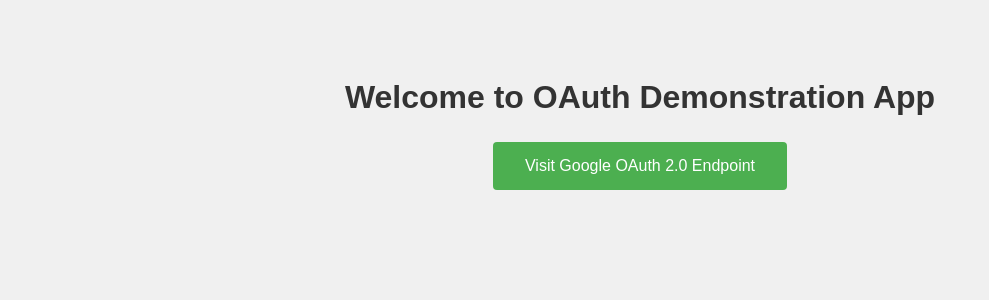
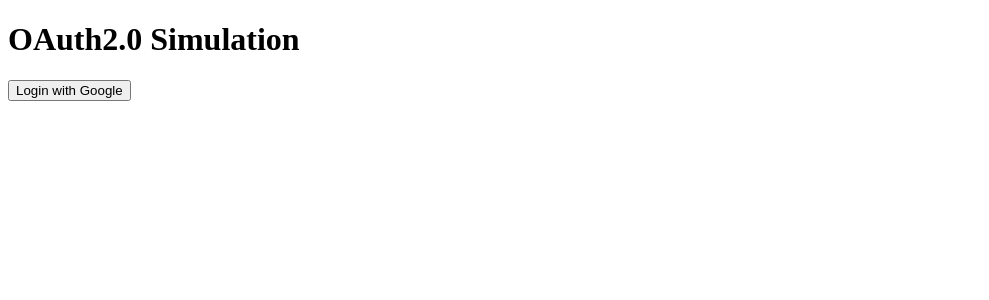
Before and after one commit to BByrge/Cell-Savior, a Flask app: template templates/index.html in a window 1280 px wide. Shown: the top 300 px of the page, without its empty margins (0-989 px from the left). Run offline with Flask 3, Linux system fonts and the light colour scheme; the template is opened without the code that fills it, so the values that code supplies are empty; parts of the project's set-up code (start-up, migrations or seed data) failed here and were passed over.

Commit message:
Basic auth is working. Now displaying jwt token on the frontend.

```diff
--- a/frontend_simulator.py
+++ b/frontend_simulator.py
@@ -1,88 +1,40 @@
-from flask import Flask, request, render_template, redirect
-import json, random, string, requests
-from google.cloud import datastore
+from flask import Flask, redirect, request, jsonify, render_template
+import requests
 
-app = Flask(__name__, template_folder="templates")
-app.secret_key = 'SECRET_KEY'
-db = datastore.Client()
+app = Flask(__name__)
 
-with open("client_secret.json") as f:
-    client_secret = json.load(f)
-CLIENT_ID = client_secret['web']['client_id']
-CLIENT_SECRET = client_secret['web']['client_secret']
-REDIRECT_URI = client_secret['web']['redirect_uris'][0]
-SCOPE = "https://www.googleapis.com/auth/userinfo.profile https://www.googleapis.com/auth/userinfo.email"
+BACKEND_API_BASE_URL = "http://localhost:8080/api"
 
-class Connection:
+@app.route('/')
+def index():
+    return render_template('index.html')
 
-    def __init__(self, client_id, redirect_uri, scope) -> None:
-        self.state = self.generate_state()
-        # store state in datastore
-        self.url = f"https://accounts.google.com/o/oauth2/v2/auth?response_type=code&client_id={client_id}&redirect_uri={redirect_uri}&scope={scope}&state={self.state}&prompt=consent&include_granted_scopes=true"
+@app.route('/login', methods=['GET'])
+def login():
+    # Call the backend to initiate OAuth
+    response = requests.get(f"{BACKEND_API_BASE_URL}/auth/initiate")
+    if response.status_code == 200:
+        data = response.json()
+        return redirect(data["url"])
+    return "Failed to initiate OAuth", 500
 
-    def generate_state(self):
-        return ''.join(random.choices(string.ascii_letters + string.digits, k=16))
+@app.route('/auth/callback', methods=['GET'])
+def oauth_callback():
+    # Receive the authorization code and state from Google
+    code = request.args.get("code")
+    state = request.args.get("state")
 
-    def get_state(self):
-        return self.state
+    if not code or not state:
+        return "Missing authorization code or state", 400
 
-@app.route("/")
-def index():
-    return render_template("index.html", url="/oauth")
-
-@app.route("/oauth")
-def oauth():
-    if not request.args.get("code"):
-        connection = Connection(CLIENT_ID, REDIRECT_URI, SCOPE)
-        state_key = db.key("state")
-        state = datastore.Entity(key=state_key)
-        state.update({"state": connection.get_state()})
-        db.put(state)
-        return redirect(connection.url)
-    code = request.args.get("code")
-    request_state = request.args.get("state")
-    # Retrieve state from datastore
-    query = db.query(kind="state")
-    results = list(query.fetch())
-    for result in results:
-        print(result['state'])
-        if result['state'] == request_state:
-            state = result['state']
-            break
-    if request_state != state:
-        return "Invalid state", 400
-
-    url = "https://oauth2.googleapis.com/token"
-    headers = {
-        "Content-Type": "application/x-www-form-urlencoded"
-    }
-    data = {
-        "code": code,
-        "client_id": CLIENT_ID,
-        "client_secret": CLIENT_SECRET,
-        "redirect_uri": REDIRECT_URI,
-        "grant_type": "authorization_code"
-    }
-    response = requests.post(url, headers=headers, data=data)
-    response_data = response.json()
-    access_token = response_data.get("access_token")
-
-    if not access_token:
-        return "Failed to retrieve access token", 400
-    # Send post request to google api with access code
-    url = "https://www.googleapis.com/oauth2/v1/userinfo"
-    headers = {
-        "Authorization": f"Bearer {access_token}"
-    }
-    response = requests.get(url, headers=headers)
-    user_info = response.json()
-    print('\n')
-    print(user_info)
-    print('\n')
-    given_name = user_info.get("given_name")
-    family_name = user_info.get("family_name")
-
-    return render_template("personal_info.html", given_name=given_name, family_name=family_name, state=state)
+    # Send code and state to backend for token exchange
+    payload = {"code": code, "state": state}
+    response = requests.post(f"{BACKEND_API_BASE_URL}/auth/callback", json=payload)
+    if response.status_code == 200:
+        tokens = response.json()
+        # Display the returned JWT
+        return render_template("jwt_display.html", jwt=tokens.get("user_jwt"))
+    return "OAuth callback failed", 500
 
 if __name__ == "__main__":
-    app.run(debug=True, port=8080)
+    app.run(debug=True, port=5000)
--- a/templates/index.html
+++ b/templates/index.html
@@ -1,39 +1,10 @@
 <!DOCTYPE html>
 <html>
 <head>
-    <title>OAuth App</title>
-    <style>
-        body {
-            font-family: Arial, sans-serif;
-            background-color: #f0f0f0;
-            text-align: center;
-            padding: 50px;
-        }
-        h1 {
-            color: #333;
-        }
-        button {
-            background-color: #4CAF50;
-            color: white;
-            padding: 15px 32px;
-            text-align: center;
-            text-decoration: none;
-            display: inline-block;
-            font-size: 16px;
-            margin: 4px 2px;
-            cursor: pointer;
-            border: none;
-            border-radius: 4px;
-        }
-        button:hover {
-            background-color: #45a049;
-        }
-    </style>
+    <title>OAuth Simulation</title>
 </head>
 <body>
-    <h1>Welcome to OAuth Demonstration App</h1>
-    <button onclick="window.location.href='{{ url }}'">
-        Visit Google OAuth 2.0 Endpoint
-    </button>
+    <h1>OAuth2.0 Simulation</h1>
+    <button onclick="window.location.href='/login'">Login with Google</button>
 </body>
 </html>
```
Also changed, not shown: main.py (+11 -21 lines), templates/jwt_display.html (added, +10 -0 lines), templates/personal_info.html (deleted, +0 -44 lines), utils.py (+32 -1 lines).
